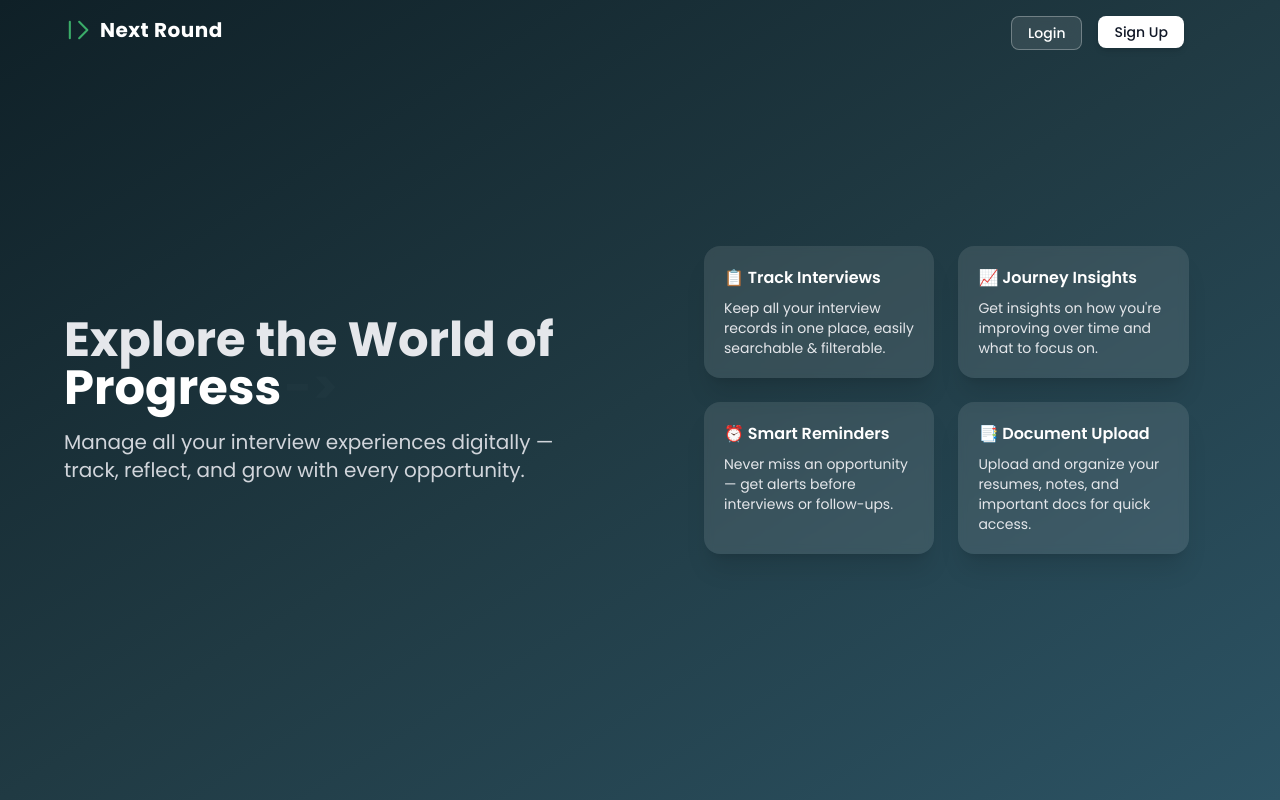
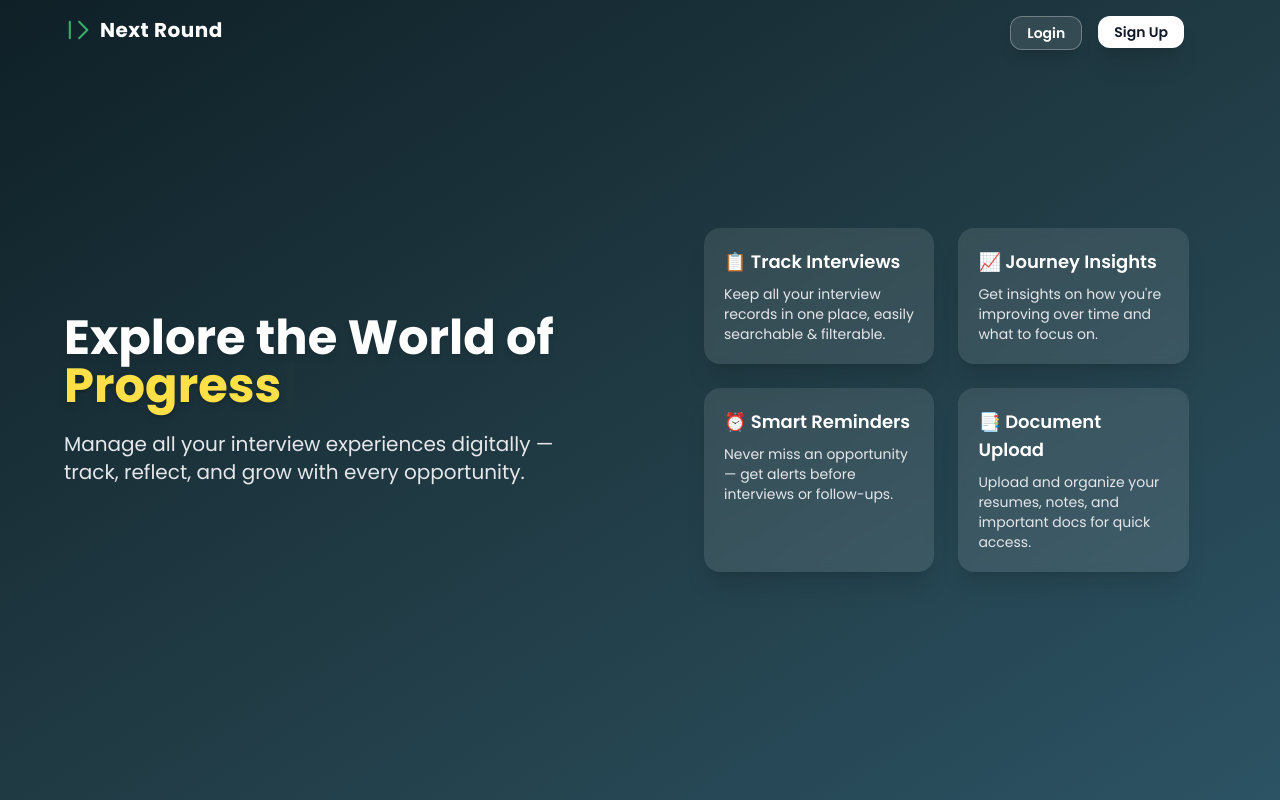
Before and after one commit to amardeep-SDE/nextRound---MERN, a React (Vite) app in the folder client/: page /home in a window 1280 px wide. Built offline with nearby package versions, Linux system fonts and the light colour scheme.

Commit message:
fix: home page UI

```diff
--- a/client/package.json
+++ b/client/package.json
@@ -13,6 +13,7 @@
     "@reduxjs/toolkit": "^2.6.1",
     "axios": "^1.8.4",
     "emoji-mart": "^5.6.0",
+    "framer-motion": "^12.12.1",
     "react": "^19.0.0",
     "react-dom": "^19.0.0",
     "react-icons": "^5.5.0",
--- a/client/src/pages/Home.jsx
+++ b/client/src/pages/Home.jsx
@@ -2,58 +2,66 @@ import React from "react";
 import { Link } from "react-router-dom";
 import { Typewriter } from "react-simple-typewriter";
 import NextRoundLogo from "../components/NextRoundLogo";
+import { motion } from "framer-motion";
 
 const Home = () => {
   return (
-    <>
     <div className="w-full h-screen bg-gradient-to-br from-[#0f2027] via-[#203a43] to-[#2c5364] relative overflow-hidden font-poppins">
-
-    <div className="">
+      {/* Logo */}
       <div className="absolute top-4 left-6 md:left-16 z-10">
         <NextRoundLogo />
       </div>
-        {/* Top Right Auth Buttons */}
+
+      {/* Auth Buttons */}
       <div className="absolute top-4 right-6 md:right-24 flex gap-4 z-10">
         <Link to="/">
-            <button className="px-4 py-1.5 text-sm font-medium text-white bg-white/10 border border-white/30 backdrop-blur-md rounded-lg hover:bg-white/20 transition duration-300 transform hover:scale-105">
+          <button className="px-4 py-1.5 text-sm font-semibold text-white bg-white/10 border border-white/30 backdrop-blur-md rounded-xl hover:bg-white/20 transition-all duration-300 hover:scale-105 shadow-lg">
             Login
           </button>
         </Link>
         <Link to="/signup">
-            <button className="px-4 py-1.5 text-sm font-medium text-gray-900 bg-white rounded-lg hover:bg-gray-200 transition duration-300 transform hover:scale-105 shadow-md">
+          <button className="px-4 py-1.5 text-sm font-semibold text-gray-900 bg-white rounded-xl hover:bg-gray-200 transition-all duration-300 hover:scale-105 shadow-xl">
             Sign Up
           </button>
         </Link>
       </div>
-    </div>
-
 
       {/* Main Content */}
-        <div className="flex flex-col md:flex-row items-center h-full">
-          {/* Left Text Section */}
-          <div className="w-11/12 md:w-1/2 p-6 md:p-16">
-            <h1 className="text-4xl md:text-5xl font-bold text-gray-200 leading-snug">
+      <div className="flex flex-col md:flex-row items-center h-full justify-center">
+        {/* Left Section */}
+        <motion.div
+          className="w-11/12 md:w-1/2 p-6 md:p-16"
+          initial={{ opacity: 0, x: -50 }}
+          animate={{ opacity: 1, x: 0 }}
+          transition={{ duration: 1 }}
+        >
+          <h1 className="text-4xl md:text-5xl font-extrabold text-white leading-snug drop-shadow-md">
             Explore the World of{" "}
-              <span className="text-white">
+            <span className="text-yellow-300 drop-shadow">
               <Typewriter
                 words={["NextRound", "Progress"]}
                 loop={0}
                 cursor
-                  cursorStyle="-> "
+                cursorStyle="|"
                 typeSpeed={100}
                 deleteSpeed={100}
                 delaySpeed={1500}
               />
             </span>
           </h1>
-            <p className="text-lg md:text-xl mt-4 text-gray-300 animate-slideFade leading-relaxed">
+          <p className="text-lg md:text-xl mt-5 text-gray-200 animate-slideFade leading-relaxed max-w-lg">
             Manage all your interview experiences digitally — track, reflect,
             and grow with every opportunity.
           </p>
-          </div>
+        </motion.div>
 
         {/* Right Feature Cards */}
-          <div className="w-full md:w-1/2 flex flex-col md:flex-row md:flex-wrap gap-6 p-6 md:p-16">
+        <motion.div
+          className="w-full md:w-1/2 flex flex-col md:flex-row md:flex-wrap gap-6 p-6 md:p-16"
+          initial={{ opacity: 0, y: 50 }}
+          animate={{ opacity: 1, y: 0 }}
+          transition={{ duration: 1.2 }}
+        >
           {[
             {
               icon: "📋",
@@ -76,20 +84,21 @@ const Home = () => {
               desc: "Upload and organize your resumes, notes, and important docs for quick access.",
             },
           ].map((card, index) => (
-              <div
+            <motion.div
               key={index}
-                className="bg-white/10 rounded-2xl p-5 text-white shadow-xl backdrop-blur-sm w-full md:w-[45%] hover:animate-slideFade"
+              className="bg-white/10 rounded-2xl p-5 text-white shadow-xl backdrop-blur-sm w-full md:w-[45%] transition-all duration-300 transform hover:scale-105 hover:shadow-2xl hover:bg-white/20"
+              whileHover={{ scale: 1.05 }}
+              transition={{ type: "spring", stiffness: 200 }}
             >
-                <h3 className="text-base font-semibold mb-2">
+              <h3 className="text-lg font-semibold mb-2">
                 {card.icon} {card.title}
               </h3>
               <p className="text-sm text-gray-200">{card.desc}</p>
-              </div>
+            </motion.div>
           ))}
+        </motion.div>
       </div>
     </div>
-      </div>
-    </>
   );
 };
 
```
Also changed, not shown: 1 other file (tests, documents, lock files or other folders). Lines whose indentation alone changed are shown as unchanged.
